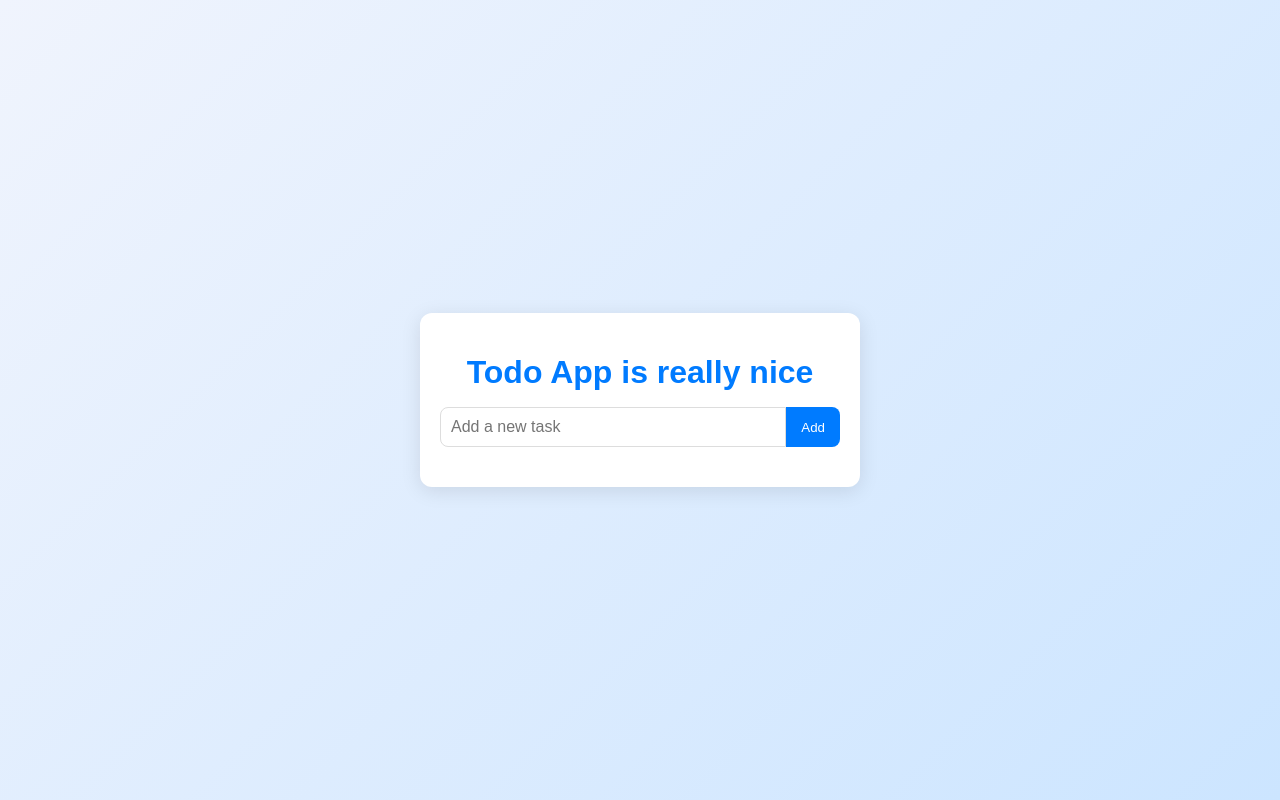
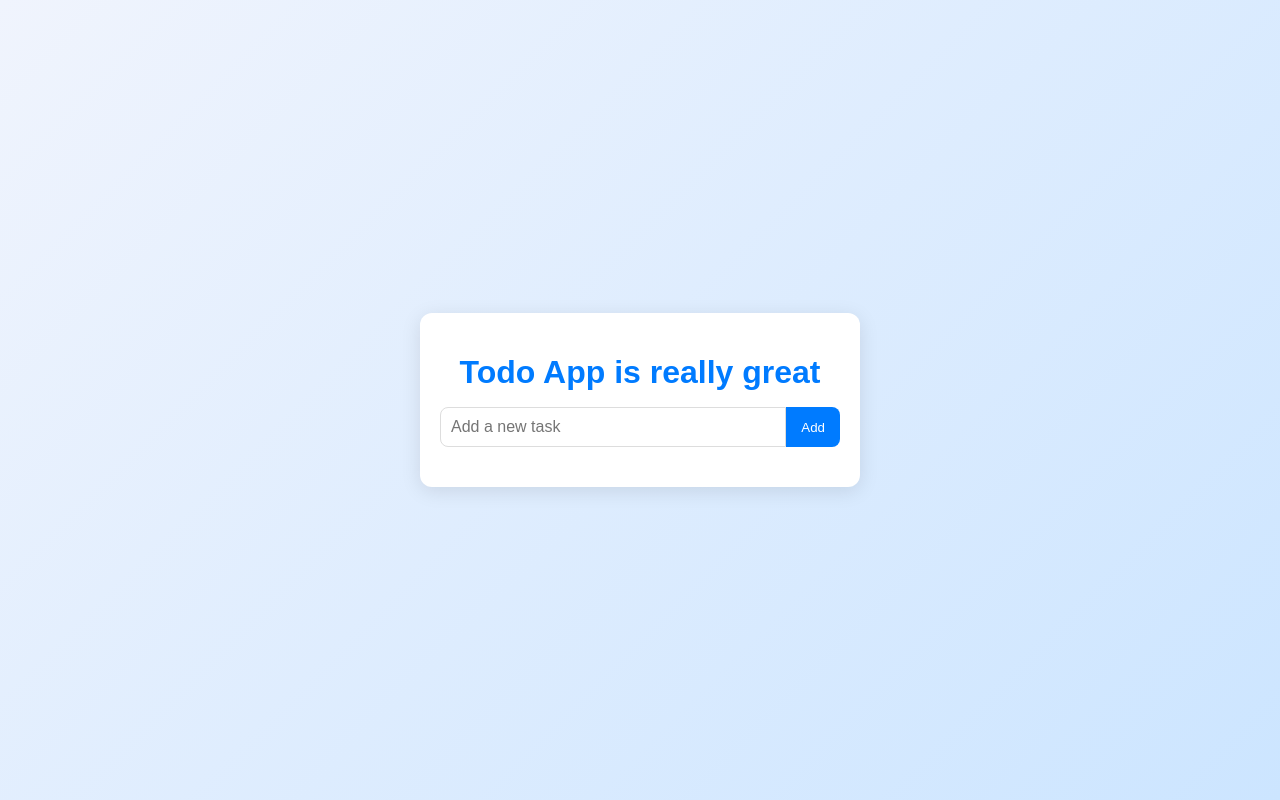
Before and after one commit to Jackie-Pan00800/module210-todo-JP, a plain HTML site: page src/frontend/index.html in a window 1280 px wide. Drawn offline with nearby package versions, Linux system fonts and the light colour scheme; no server answers.

Commit message:
Change header text from 'nice' to 'great'

```diff
--- a/src/frontend/index.html
+++ b/src/frontend/index.html
@@ -10,7 +10,7 @@
 </head>
 <body>
   <div class="app-container">
-    <h1>Todo App is really nice</h1>
+    <h1>Todo App is really great</h1>
     <form id="todo-form">
       <input type="text" id="todo-input" placeholder="Add a new task" required>
       <button type="submit">Add</button>
```
